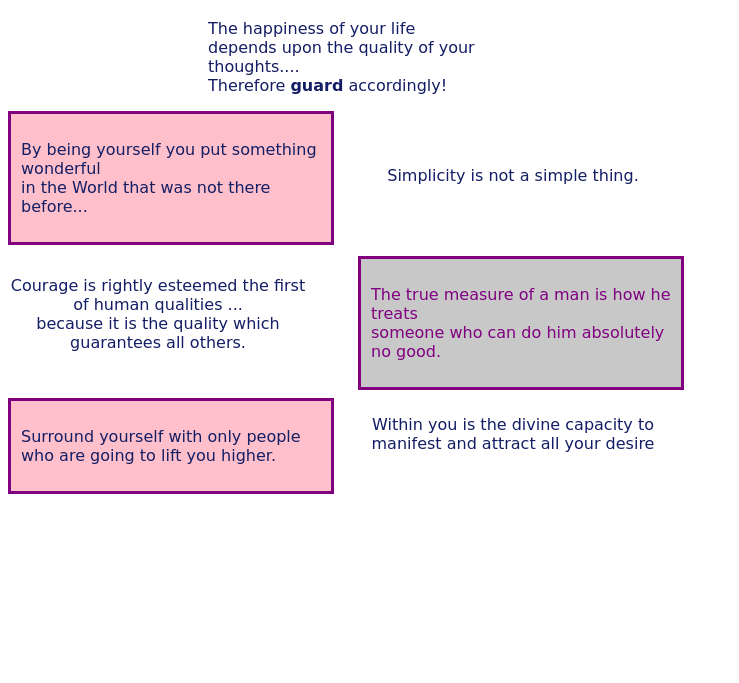
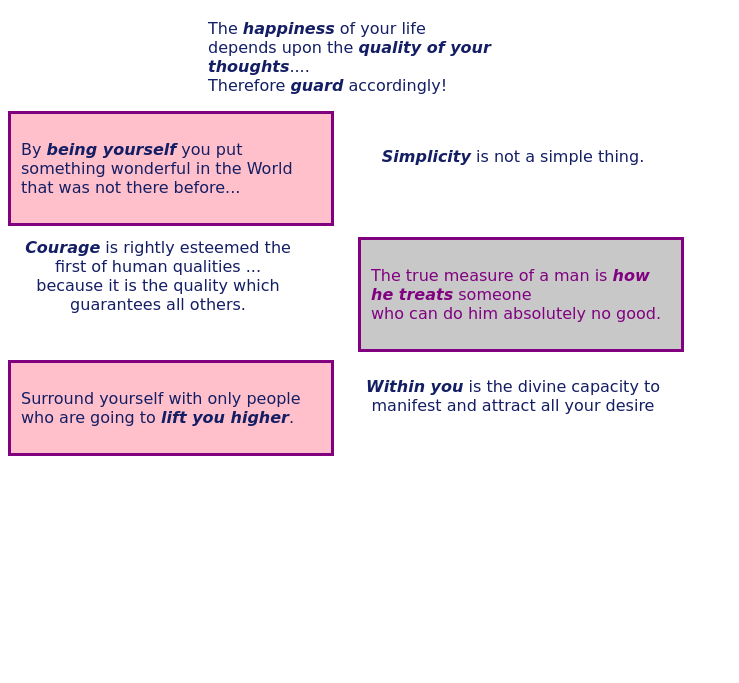
Before and after one commit to kvkks/kvkks.github.io, a plain HTML site: page quotes.html in a window 1280 px wide. Shown: the part 62-745 px from the top of the page, without its empty margins (0-739 px from the left). Drawn offline with Linux system fonts and the light colour scheme; grey boxes are pictures that could not be loaded.

Commit message:
Update quotes.html

```diff
--- a/quotes.html
+++ b/quotes.html
@@ -58,32 +58,36 @@
             width: 350px;
             margin-left: 200px;
           }
+          #s-ref {
+            font-weight: bold;
+            font-style: italic;
+          }
         </style>
     </head>
     <body>
       <div id=intro-div>
       <h1>Quotes</h1>
 
-      <p>The happiness of your life <br> depends upon the quality of your thoughts....<br>
-         Therefore <strong>guard</strong> accordingly!<br></p>
+        <p>The <span id=s-ref>happiness</span> of your life <br> depends upon the <span id=s-ref>quality of your thoughts</span>....<br>
+         Therefore <span id=s-ref>guard</span> accordingly!<br></p>
       </div>
           <div id=left-div>
-        <p>By being yourself you put something wonderful<br> in the World that was not there before...<br></p>
+            <p>By <span id=s-ref>being yourself</span> you put something wonderful in the World</br> that was not there before...<br></p>
           </div>
            <div id=c-div>
-        <p><center>Simplicity is not a simple thing.<br></center></p>
+             <p><center><span id=s-ref>Simplicity</span> is not a simple thing.<br></center></p>
         </div>
         <div id=right-div>
-        <p>The true measure of a man is how he treats<br> someone who can do him absolutely no good.<br></p>
+          <p>The true measure of a man is <span id=s-ref>how he treats</span> someone<br> who can do him absolutely no good.<br></p>
           </div>
         <div id=c1-div>
-        <p><center>Courage is rightly esteemed the first of human qualities ...<br> because it is the quality which guarantees all others.<br></center></p>
+          <p><center><span id=s-ref>Courage</span> is rightly esteemed the first of human qualities ...<br> because it is the quality which guarantees all others.<br></center></p>
         </div>
         <div id=left1-div>
-        <p>Surround yourself with only people <br>who are going to lift you higher.<br></p>
+        <p>Surround yourself with only people <br>who are going to <span id=s-ref>lift you higher</span>.<br></p>
         </div>
         <div id=c3-div>
-         <p><center>Within you is the divine capacity to manifest and attract all your desire<br></center></p>
+          <p><center><span id=s-ref>Within you</span> is the divine capacity to manifest and attract all your desire<br></center></p>
         </div>
 
         <img src="https://encrypted-tbn0.gstatic.com/images?q=tbn:ANd9GcSdEYyRLXxBGPbOezx54z88LCaMrF2QHdkUQ-onLCnXOm20I6g&s" width=646px>
```
